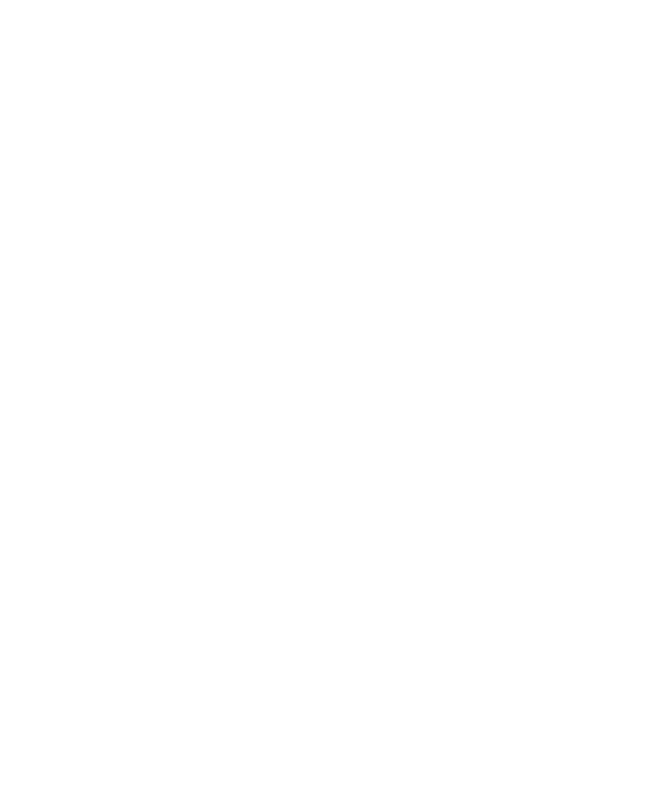
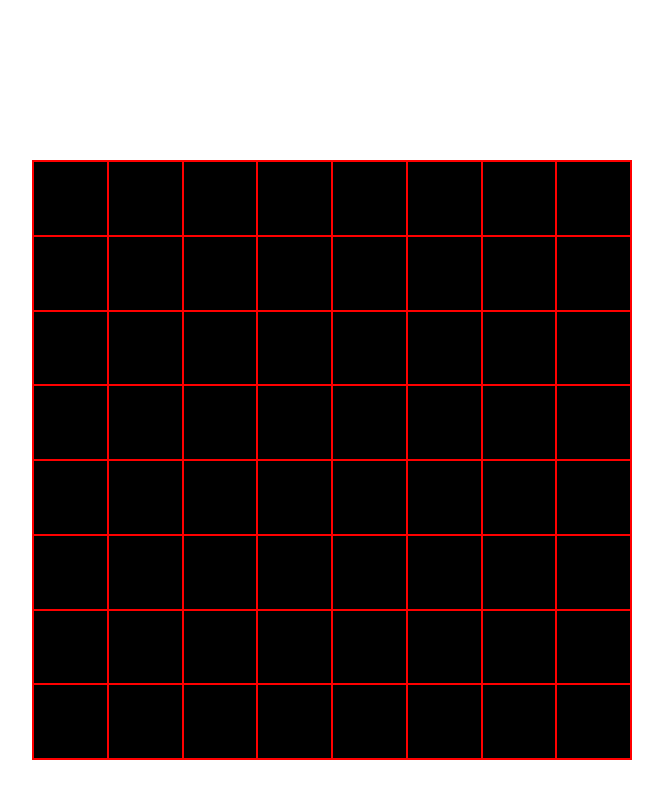
Before and after one commit to adamhinton/chessplayer, a plain HTML site: page src/index.html in a window 1280 px wide. Shown: the whole page, without its empty margins (308-971 px from the left). Drawn offline with Linux system fonts and the light colour scheme.

Commit message:
have a board now. Figuring out the smartest way to alternate colors.

```diff
--- a/src/index.css
+++ b/src/index.css
@@ -0,0 +1,106 @@
+/* BEGIN CSS RESET */
+
+/* http://meyerweb.com/eric/tools/css/reset/
+   v2.0 | 20110126
+   License: none (public domain)
+*/
+
+html, body, div, span, applet, object, iframe,
+h1, h2, h3, h4, h5, h6, p, blockquote, pre,
+a, abbr, acronym, address, big, cite, code,
+del, dfn, em, img, ins, kbd, q, s, samp,
+small, strike, strong, sub, sup, tt, var,
+b, u, i, center,
+dl, dt, dd, ol, ul, li,
+fieldset, form, label, legend,
+table, caption, tbody, tfoot, thead, tr, th, td,
+article, aside, canvas, details, embed,
+figure, figcaption, footer, header, hgroup,
+menu, nav, output, ruby, section, summary,
+time, mark, audio, video {
+	margin: 0;
+	padding: 0;
+	border: 0;
+	font-size: 100%;
+	font: inherit;
+	vertical-align: baseline;
+}
+/* HTML5 display-role reset for older browsers */
+article, aside, details, figcaption, figure,
+footer, header, hgroup, menu, nav, section {
+	display: block;
+}
+body {
+	line-height: 1;
+}
+ol, ul {
+	list-style: none;
+}
+blockquote, q {
+	quotes: none;
+}
+blockquote:before, blockquote:after,
+q:before, q:after {
+	content: '';
+	content: none;
+}
+table {
+	border-collapse: collapse;
+	border-spacing: 0;
+}
+
+/* END CSS RESET */
+
+.container{
+    display: flex;
+    justify-content: center;
+    align-items: center;
+}
+
+*{
+    box-sizing: border-box;
+    max-width: 100%;
+}
+
+.board{
+    border: 1px solid red;
+    width: 75vh;
+    height: 75vh;
+    background-color: blue;
+    margin: 0;
+    display: flex;
+    flex-wrap: wrap;
+    margin: 12.5%;
+}
+
+.square{
+    height: 12.5%;
+    width: 12.5%;
+    border: 1px solid red;
+    background-color: black;
+    color:white
+}
+
+/* .square:nth-child(2n){
+    background-color: blue;
+} */
+
+.odd{
+    background-color: green;
+}
+
+/* .row8:nth-child(2n){
+background-color: pink;
+}
+
+.row8:nth-child(2n -1){
+    background-color: green;
+}
+
+.row7:nth-child(2n){
+    background-color: GREEN;
+}
+
+.row7:nth-child(2n -1){
+    background-color: pink;
+} */
--- a/src/index.html
+++ b/src/index.html
@@ -5,10 +5,76 @@
     <meta http-equiv="X-UA-Compatible" content="IE=edge">
     <meta name="viewport" content="width=device-width, initial-scale=1.0">
     <title>Document</title>
+    <link rel="stylesheet" href="./index.css">
 </head>
 <body>
 <div class="container">
-
+    <section class="board">
+        <div class="square row8"></div>
+        <div class="square row8"></div>
+        <div class="square row8"></div>
+        <div class="square row8"></div>
+        <div class="square row8"></div>
+        <div class="square row8"></div>
+        <div class="square row8"></div>
+        <div class="square row8"></div>
+        <div class="square row7"></div>
+        <div class="square row7"></div>
+        <div class="square row7"></div>
+        <div class="square row7"></div>
+        <div class="square row7"></div>
+        <div class="square row7"></div>
+        <div class="square row7"></div>
+        <div class="square row7"></div>
+        <div class="square"></div>
+        <div class="square"></div>
+        <div class="square"></div>
+        <div class="square"></div>
+        <div class="square"></div>
+        <div class="square"></div>
+        <div class="square"></div>
+        <div class="square"></div>
+        <div class="square"></div>
+        <div class="square"></div>
+        <div class="square"></div>
+        <div class="square"></div>
+        <div class="square"></div>
+        <div class="square"></div>
+        <div class="square"></div>
+        <div class="square"></div>
+        <div class="square"></div>
+        <div class="square"></div>
+        <div class="square"></div>
+        <div class="square"></div>
+        <div class="square"></div>
+        <div class="square"></div>
+        <div class="square"></div>
+        <div class="square"></div>
+        <div class="square"></div>
+        <div class="square"></div>
+        <div class="square"></div>
+        <div class="square"></div>
+        <div class="square"></div>
+        <div class="square"></div>
+        <div class="square"></div>
+        <div class="square"></div>
+        <div class="square"></div>
+        <div class="square"></div>
+        <div class="square"></div>
+        <div class="square"></div>
+        <div class="square"></div>
+        <div class="square"></div>
+        <div class="square"></div>
+        <div class="square"></div>
+        <div class="square"></div>
+        <div class="square"></div>
+        <div class="square"></div>
+        <div class="square"></div>
+        <div class="square"></div>
+        <div class="square"></div>
+        <div class="square"></div>
+        <div class="square"></div>
+    </section>
 </div>
 </body>
 </html>
```
Also changed, not shown: index.js (added), 1 other file.
